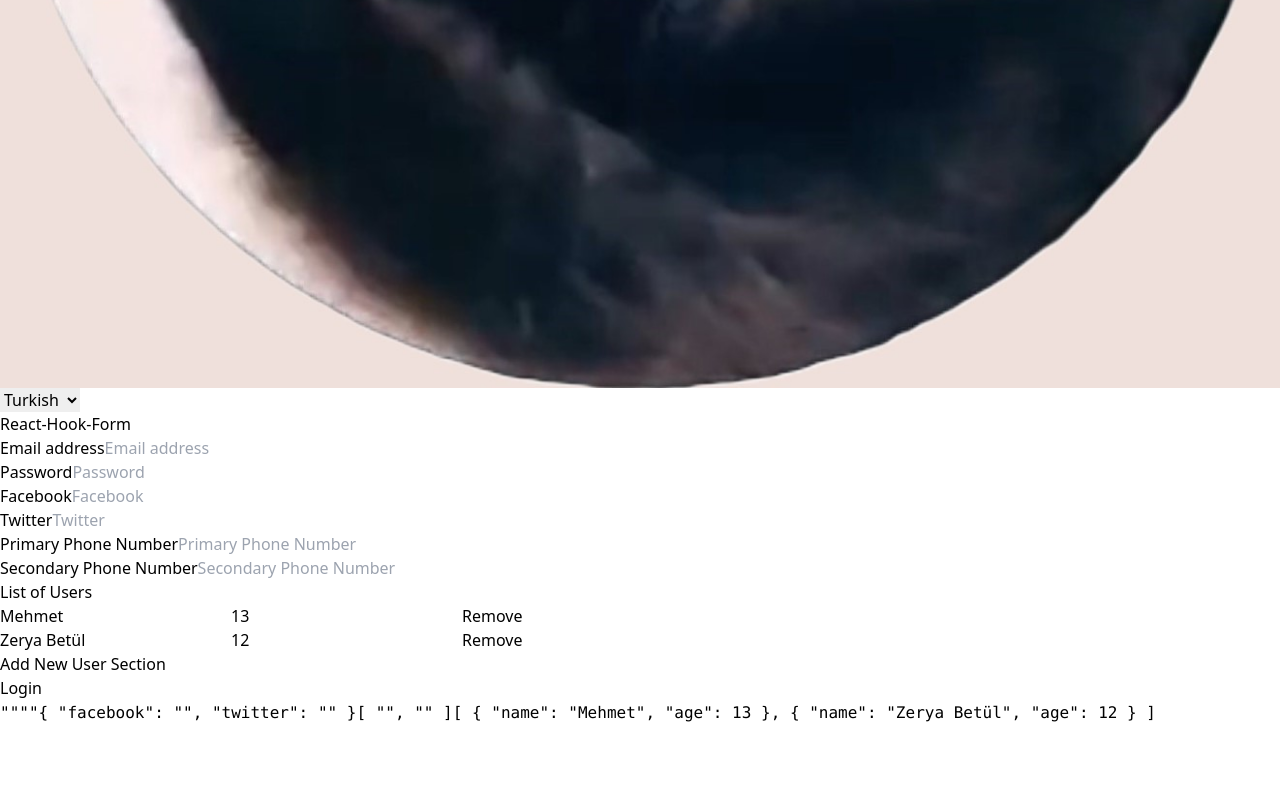
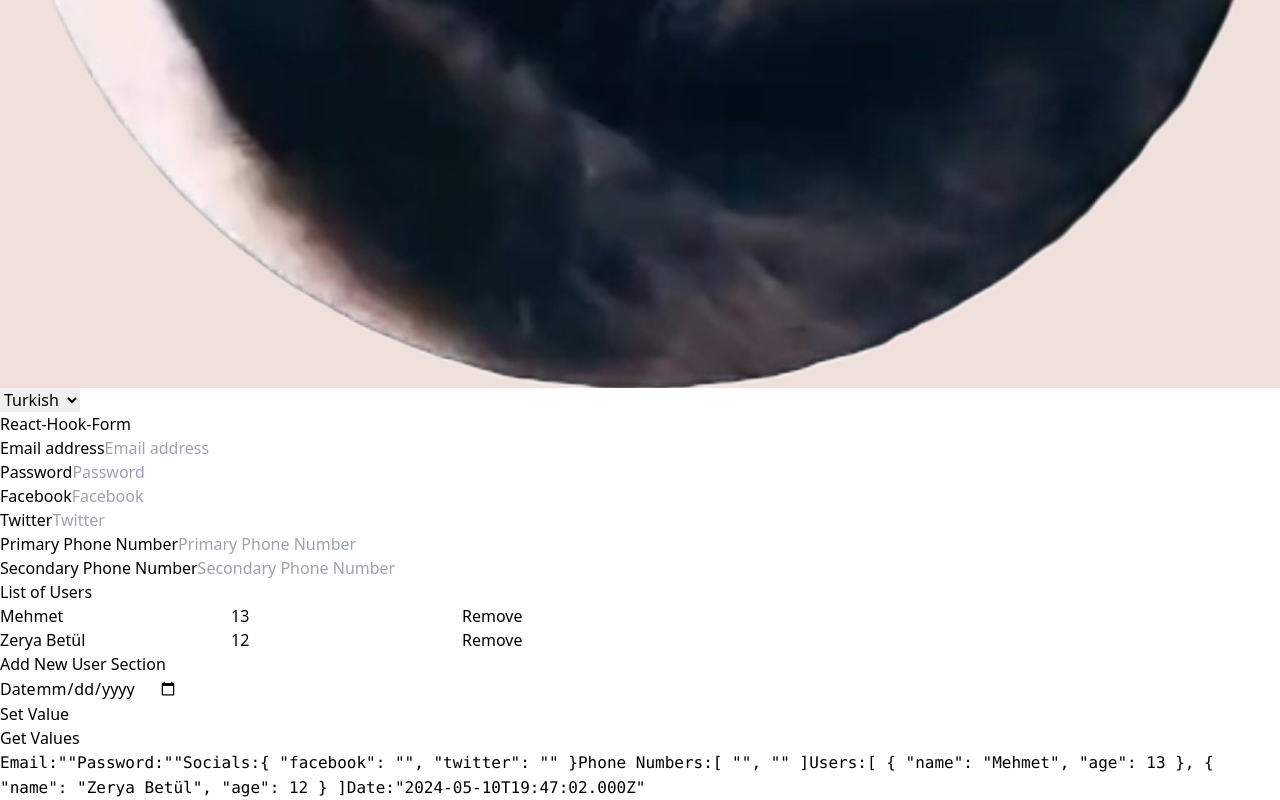
Before and after one commit to MobvenTeam1/FitAI-front-end-app-react.ts, a React (Vite) app: page / in a window 1280 px wide. Shown: the part 921-1721 px from the top of the page. Before the commit the page ends 1646 px from the top, so only its background shows below. Built offline with nearby package versions, Linux system fonts and the light colour scheme.

Commit message:
date and number object rhf added

```diff
--- a/src/sections/howToUse-Doc/example-template-react-hooh-form.tsx
+++ b/src/sections/howToUse-Doc/example-template-react-hooh-form.tsx
@@ -13,7 +13,10 @@ type FormValues = {
     name: string;
     age: number;
   }[];
+  date: Date;
 };
+
+type ValueOf<T> = T[keyof T];
 
 export const TemplateHookForm: React.FC = () => {
   const form = useForm<FormValues>({
@@ -36,9 +39,18 @@ export const TemplateHookForm: React.FC = () => {
           age: 12,
         },
       ],
+      date: new Date(),
     },
   });
-  const { register, control, handleSubmit, formState, watch } = form;
+  const {
+    register,
+    control,
+    handleSubmit,
+    formState,
+    watch,
+    getValues,
+    setValue,
+  } = form;
   const { errors } = formState;
 
   const values = watch();
@@ -47,6 +59,23 @@ export const TemplateHookForm: React.FC = () => {
     control,
     name: "users",
   });
+
+  const handleSetValue = (
+    field: keyof FormValues,
+    value: ValueOf<FormValues>
+  ) => {
+    setValue(field, value, {
+      shouldValidate: true,
+      shouldDirty: true,
+      shouldTouch: true,
+    });
+  };
+
+  const handleGetValues = () => {
+    console.log("getValues", getValues());
+    // console.log("getValues", getValues(["email", "password"]));
+    // console.log("getValues", getValues("social.facebook"));
+  };
 
   const onSubmit = (data: FormValues) => {
     console.log("data", data);
@@ -223,6 +252,7 @@ export const TemplateHookForm: React.FC = () => {
                       <input
                         type="number"
                         {...register(`users.${index}.age`, {
+                          valueAsNumber: true,
                           required: {
                             value: true,
                             message: "This is required",
@@ -251,23 +281,74 @@ export const TemplateHookForm: React.FC = () => {
                   </div>
                 </div>
               </div>
+
+              <div>
+                <label htmlFor="date" className="sr-only">
+                  Date
+                </label>
+                <input
+                  id="date"
+                  type="date"
+                  {...register("date", {
+                    valueAsDate: true,
+                    required: {
+                      value: true,
+                      message: "This is required",
+                    },
+                  })}
+                  className="appearance-none rounded-none relative block w-full px-3 py-2 border border-gray-300 placeholder-gray-500 text-gray-900 rounded-b-md focus:outline-none focus:ring-indigo-500 focus:border-indigo-500 focus:z-10 sm:text-sm hover:border-indigo-500 transition-colors duration-200"
+                  placeholder="Date"
+                />
+                <p className="text-red-500">{errors.date?.message}</p>
+              </div>
             </div>
 
             <div>
               <button
-                type="submit"
-                className="group relative w-full flex justify-center py-2 px-4 border border-transparent text-sm font-medium rounded-md text-white bg-indigo-600 hover:bg-indigo-700 focus:outline-none focus:ring-2 focus:ring-offset-2 focus:ring-indigo-500 hover:shadow-lg transition-colors duration-200"
+                type="button"
+                onClick={() => handleSetValue("email", "Set Value Updated")}
+                className="group relative w-full flex justify-center py-2 px-4 border border-transparent text-sm font-medium rounded-md text-white bg-blue-500 hover:bg-blue-600 focus:outline-none focus:ring-2 focus:ring-offset-2 focus:ring-blue-500 hover:shadow-lg transition-colors duration-200"
               >
-                Login
+                Set Value
+              </button>
+            </div>
+
+            {/* her click attığın zaman o anki tıkladığında oluşan values değerlerini almaya yarar */}
+            <div>
+              <button
+                type="button"
+                onClick={handleGetValues}
+                className="group relative w-full flex justify-center py-2 px-4 border border-transparent text-sm font-medium rounded-md text-white bg-green-500 hover:bg-green-600 focus:outline-none focus:ring-2 focus:ring-offset-2 focus:ring-green-500 hover:shadow-lg transition-colors duration-200"
+              >
+                Get Values
               </button>
             </div>
 
             <div className="flex flex-col gap-1">
-              <code>{JSON.stringify(values.email, null, 2)}</code>
-              <code>{JSON.stringify(values.password, null, 2)}</code>
-              <code>{JSON.stringify(values.social, null, 2)}</code>
-              <code>{JSON.stringify(values.phoneNumbers, null, 2)}</code>
-              <code>{JSON.stringify(values.users, null, 2)}</code>
+              <code>
+                <span className="text-blue-500">Email:</span>
+                {JSON.stringify(values.email, null, 2)}
+              </code>
+              <code>
+                <span className="text-blue-500">Password:</span>
+                {JSON.stringify(values.password, null, 2)}
+              </code>
+              <code>
+                <span className="text-blue-500">Socials:</span>
+                {JSON.stringify(values.social, null, 2)}
+              </code>
+              <code>
+                <span className="text-blue-500">Phone Numbers:</span>
+                {JSON.stringify(values.phoneNumbers, null, 2)}
+              </code>
+              <code>
+                <span className="text-blue-500">Users:</span>
+                {JSON.stringify(values.users, null, 2)}
+              </code>
+              <code>
+                <span className="text-blue-500">Date:</span>
+                {JSON.stringify(values.date, null, 2)}
+              </code>
             </div>
           </form>
         </div>
```
